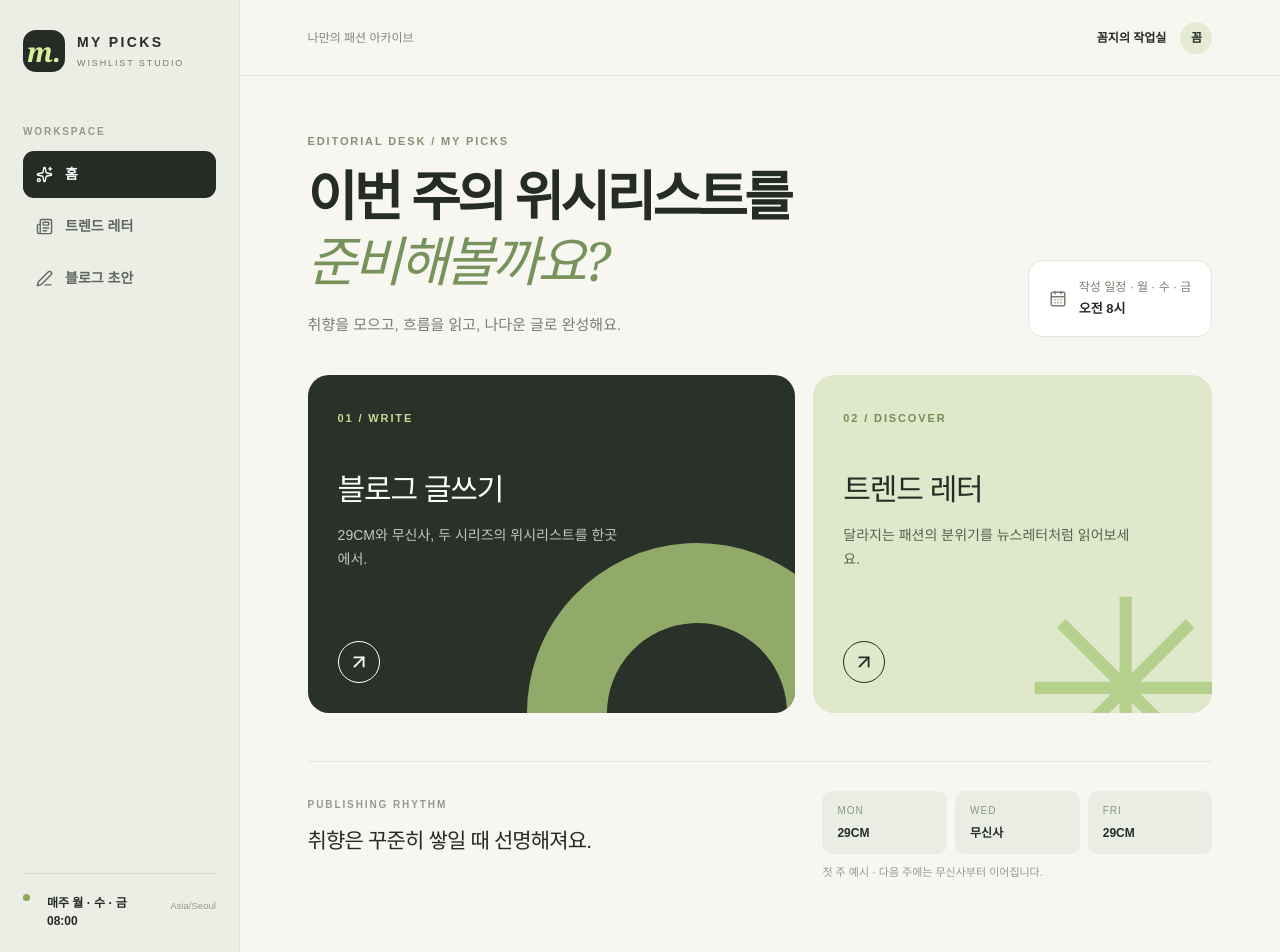
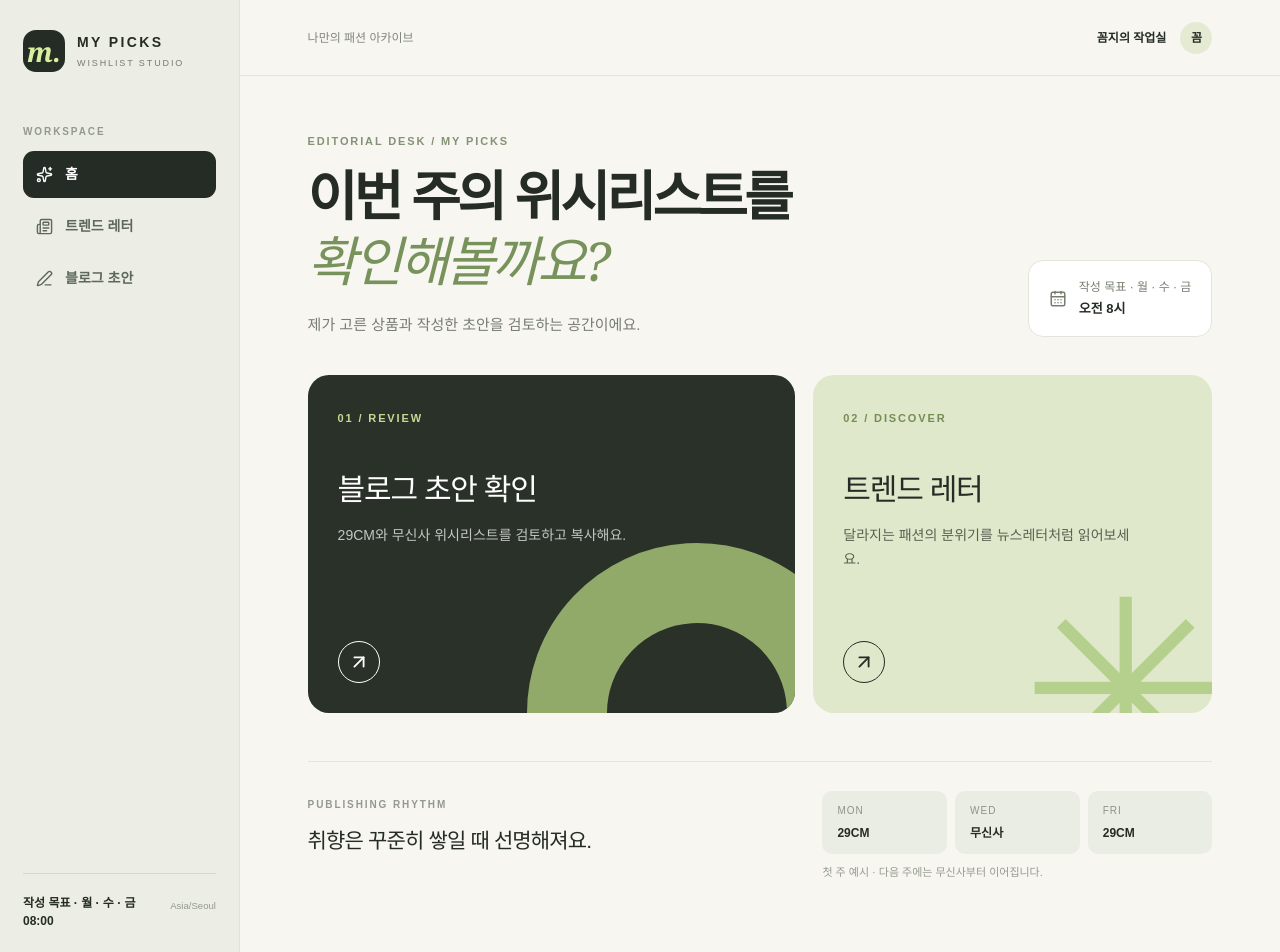
Before and after one commit to yoonnzz/wishlist, a Next.js app: page / in a window 1280 px wide. Shown: the top 952 px of the page. Built offline with nearby package versions, Linux system fonts and the light colour scheme.

Commit message:
Update Site source

```diff
--- a/app/mcp/route.ts
+++ b/app/mcp/route.ts
@@ -7,8 +7,26 @@ const tools = [
     inputSchema: { type: "object", properties: {}, additionalProperties: false },
   },
   {
+    name: "save_wishlist_product",
+    description: "Save one independently researched 29CM or Musinsa product before drafting. Check the live product page and brand/model identity first; prior models are rejected across stores unless the owner explicitly allowed reuse.",
+    inputSchema: {
+      type: "object",
+      properties: {
+        store: { type: "string", enum: ["29CM", "무신사"] },
+        brand: { type: "string" },
+        name: { type: "string" },
+        model: { type: "string" },
+        color: { type: "string" },
+        url: { type: "string" },
+        note: { type: "string" },
+      },
+      required: ["store", "brand", "name", "model", "url"],
+      additionalProperties: false,
+    },
+  },
+  {
     name: "save_wishlist_draft",
-    description: "Save one researched wishlist draft for the selected store, using only product IDs returned by read_wishlist_workspace. Duplicate models are rejected.",
+    description: "Save one researched wishlist draft for the selected store, using product IDs returned by read_wishlist_workspace or save_wishlist_product. Duplicate models are rejected.",
     inputSchema: {
       type: "object",
       properties: {
@@ -54,6 +72,7 @@ export async function POST(request: Request) {
   const args = input.params?.arguments ?? {};
   let response: Response;
   if (name === "read_wishlist_workspace") response = await getStudio();
+  else if (name === "save_wishlist_product") response = await postStudio(new Request(request.url, { method: "POST", headers: { "content-type": "application/json" }, body: JSON.stringify({ action: "product.add", ...args, allowReuse: false }) }));
   else if (name === "save_wishlist_draft") response = await postStudio(new Request(request.url, { method: "POST", headers: { "content-type": "application/json" }, body: JSON.stringify({ action: "post.create", ...args }) }));
   else if (name === "save_trend_letter") response = await postStudio(new Request(request.url, { method: "POST", headers: { "content-type": "application/json" }, body: JSON.stringify({ action: "letter.add", ...args }) }));
   else return Response.json({ jsonrpc: "2.0", id: input.id ?? null, error: { code: -32602, message: "Unknown tool" } }, { status: 400 });
--- a/app/page.tsx
+++ b/app/page.tsx
@@ -10,15 +10,15 @@ export default function Home() {
         <a href="/trends"><Newspaper size={17}/> 트렌드 레터</a>
         <a href="/posts"><PenLine size={17}/> 블로그 초안</a>
       </nav>
-      <div className="sidebar-foot"><span className="live-dot"/> 매주 월 · 수 · 금 08:00 <small>Asia/Seoul</small></div>
+      <div className="sidebar-foot">작성 목표 · 월 · 수 · 금 08:00 <small>Asia/Seoul</small></div>
     </aside>
     <main className="main-area">
       <header className="topbar"><span>나만의 패션 아카이브</span><span className="topbar-right">꼼지의 작업실 <span className="avatar">꼼</span></span></header>
       <div className="content-area">
         <div className="eyebrow">EDITORIAL DESK / MY PICKS</div>
-        <div className="heading-row"><div><h1>이번 주의 위시리스트를<br/><em>준비해볼까요?</em></h1><p>취향을 모으고, 흐름을 읽고, 나다운 글로 완성해요.</p></div><div className="date-box"><CalendarDays size={18}/><span>작성 일정 · 월 · 수 · 금<br/><strong>오전 8시</strong></span></div></div>
+        <div className="heading-row"><div><h1>이번 주의 위시리스트를<br/><em>확인해볼까요?</em></h1><p>제가 고른 상품과 작성한 초안을 검토하는 공간이에요.</p></div><div className="date-box"><CalendarDays size={18}/><span>작성 목표 · 월 · 수 · 금<br/><strong>오전 8시</strong></span></div></div>
         <div className="hero-grid">
-          <a className="feature-card dark" href="/posts"><div><span className="card-kicker">01 / WRITE</span><h2>블로그 글쓰기</h2><p>29CM와 무신사, 두 시리즈의 위시리스트를 한곳에서.</p></div><span className="circle-arrow"><ArrowUpRight size={22}/></span><span className="visual-arc"/></a>
+          <a className="feature-card dark" href="/posts"><div><span className="card-kicker">01 / REVIEW</span><h2>블로그 초안 확인</h2><p>29CM와 무신사 위시리스트를 검토하고 복사해요.</p></div><span className="circle-arrow"><ArrowUpRight size={22}/></span><span className="visual-arc"/></a>
           <a className="feature-card light" href="/trends"><div><span className="card-kicker">02 / DISCOVER</span><h2>트렌드 레터</h2><p>달라지는 패션의 분위기를 뉴스레터처럼 읽어보세요.</p></div><span className="circle-arrow"><ArrowUpRight size={22}/></span><span className="visual-asterisk">✳</span></a>
         </div>
         <section className="schedule-strip"><div><span className="side-label">PUBLISHING RHYTHM</span><h3>취향은 꾸준히 쌓일 때 선명해져요.</h3></div><div className="schedule-days"><span>MON <b>29CM</b></span><span>WED <b>무신사</b></span><span>FRI <b>29CM</b></span><small>첫 주 예시 · 다음 주에는 무신사부터 이어집니다.</small></div></section>
--- a/app/posts/page.tsx
+++ b/app/posts/page.tsx
@@ -14,7 +14,7 @@ export default function PostsPage() {
   const [error, setError] = useState("");
   const [notice, setNotice] = useState("");
   const [busy, setBusy] = useState(false);
-  const [section, setSection] = useState<"write" | "products" | "archive">("write");
+  const [section, setSection] = useState<"write" | "products" | "archive">("archive");
   const [productForm, setProductForm] = useState(emptyProduct);
   const [store, setStore] = useState<Store>("29CM");
   const [selectedIds, setSelectedIds] = useState<string[]>([]);
@@ -119,11 +119,11 @@ export default function PostsPage() {
 
   return <StudioShell active="posts">
     <div className="eyebrow">WRITE / WISHLIST SERIES</div>
-    <div className="page-head"><div><h1>블로그 초안</h1><p>29CM와 무신사의 아이템을 모아 나만의 위시리스트를 준비해요.</p></div><div className="schedule-pill">월 · 수 · 금 <strong>08:00</strong></div></div>
+    <div className="page-head"><div><h1>블로그 초안</h1><p>제가 고른 상품으로 작성한 글을 여기서 확인하고, 수정하거나 복사해 네이버 블로그에 올려주세요.</p></div><div className="schedule-pill">작성 목표 · 월 · 수 · 금 <strong>08:00</strong></div></div>
     <div className="tab-row" role="tablist" aria-label="블로그 작업">
-      <button className={section === "write" ? "selected" : ""} onClick={() => setSection("write")}>글 쓰기</button>
-      <button className={section === "products" ? "selected" : ""} onClick={() => setSection("products")}>상품 보관함 <span>{data?.products.length ?? 0}</span></button>
-      <button className={section === "archive" ? "selected" : ""} onClick={() => setSection("archive")}>초안 보관함 <span>{data?.posts.length ?? 0}</span></button>
+      <button className={section === "archive" ? "selected" : ""} onClick={() => setSection("archive")}>초안 확인 <span>{data?.posts.length ?? 0}</span></button>
+      <button className={section === "products" ? "selected" : ""} onClick={() => setSection("products")}>취향 알려주기</button>
+      <button className={section === "write" ? "selected" : ""} onClick={() => setSection("write")}>직접 작성</button>
     </div>
     {error && <div className="flash error" role="alert">{error}</div>}
     {notice && <div className="flash success" role="status">{notice}</div>}
@@ -136,13 +136,13 @@ export default function PostsPage() {
           {(["29CM", "무신사"] as Store[]).map((item) => <button key={item} disabled={Boolean(editingId)} className={store === item ? "active" : ""} onClick={() => { setStore(item); setSelectedIds([]); }}>{item}</button>)}
         </div>
         {editingId && <p className="hint">저장된 초안을 수정하고 있어요. 상품 구성은 그대로 유지됩니다.</p>}
-        {!editingId && <p className="hint">이번 시리즈에 넣을 상품을 골라주세요. 이미 글에 사용한 모델은 자동으로 제외돼요.</p>}
+        {!editingId && <p className="hint">직접 글을 쓰고 싶을 때만 사용하세요. 제가 작성하는 글의 상품은 따로 조사해 고릅니다.</p>}
         <div className="candidate-list">
           {candidates.length ? candidates.map((product) => <label className="candidate" key={product.id}>
             <input type="checkbox" disabled={Boolean(editingId)} checked={selectedIds.includes(product.id)} onChange={() => setSelectedIds((ids) => ids.includes(product.id) ? ids.filter((id) => id !== product.id) : [...ids, product.id])}/>
             <span><strong>{product.brand}</strong><small>{product.name}{product.color ? ` · ${product.color}` : ""}</small></span>
             <a href={product.url} target="_blank" rel="noopener noreferrer" aria-label={`${product.name} 상품 링크`} onClick={(event) => event.stopPropagation()}><ArrowUpRight size={16}/></a>
-          </label>) : <div className="empty-inline">아직 사용할 수 있는 {store} 상품이 없어요.<button onClick={() => setSection("products")}>상품 추가하기 <ArrowUpRight size={14}/></button></div>}
+          </label>) : <div className="empty-inline">직접 작성에 사용할 {store} 상품이 없어요. 이 화면은 선택 사항입니다.<button onClick={() => setSection("products")}>참고 상품 남기기 <ArrowUpRight size={14}/></button></div>}
         </div>
       </section>
       <section className="panel writing-panel">
@@ -159,7 +159,8 @@ export default function PostsPage() {
     </div>}
 
     {data && section === "products" && <div className="work-grid">
-      <section className="panel"><div className="panel-heading"><div><span className="eyebrow">MY TASTE</span><h2>상품 추가</h2></div><Plus size={22}/></div>
+      <section className="panel"><div className="panel-heading"><div><span className="eyebrow">MY TASTE</span><h2>좋아하는 상품 예시</h2></div><Plus size={22}/></div>
+        <p className="hint">취향을 알려주고 싶을 때만 남겨주세요. 매번 상품을 추가할 필요는 없어요.</p>
         <form onSubmit={addProduct} className="stacked-form">
           <label className="field-label">쇼핑몰<select className="text-field" value={productForm.store} onChange={(event) => setProductForm({ ...productForm, store: event.target.value as Store })}><option>29CM</option><option>무신사</option></select></label>
           <div className="two-fields"><label className="field-label">브랜드<input className="text-field" value={productForm.brand} onChange={(event) => setProductForm({ ...productForm, brand: event.target.value })} required/></label><label className="field-label">모델명 / 품번<input className="text-field" value={productForm.model} onChange={(event) => setProductForm({ ...productForm, model: event.target.value })} required/></label></div>
@@ -171,8 +172,8 @@ export default function PostsPage() {
           <button className="primary-button" disabled={busy}><Plus size={16}/> 상품 저장</button>
         </form>
       </section>
-      <section className="panel"><div className="panel-heading"><div><span className="eyebrow">SAVED PIECES</span><h2>저장된 상품</h2></div><span className="count-chip">{data.products.length}개</span></div>
-        {data.products.length ? <div className="saved-list">{data.products.map((product) => <div className="saved-item" key={product.id}><div><span className="mini-store">{product.store}</span> <strong>{product.brand}</strong><p>{product.name}{product.color ? ` · ${product.color}` : ""}</p><small>{product.usedInPostId ? "이미 글에 사용함" : "다음 글에 사용 가능"}</small></div><a href={product.url} target="_blank" rel="noopener noreferrer" aria-label="상품 페이지 열기"><ArrowUpRight size={17}/></a></div>)}</div> : <div className="empty-inline">왼쪽에서 첫 번째 상품을 저장해 주세요.</div>}
+      <section className="panel"><div className="panel-heading"><div><span className="eyebrow">SAVED PIECES</span><h2>참고 상품</h2></div><span className="count-chip">{data.products.length}개</span></div>
+        {data.products.length ? <div className="saved-list">{data.products.map((product) => <div className="saved-item" key={product.id}><div><span className="mini-store">{product.store}</span> <strong>{product.brand}</strong><p>{product.name}{product.color ? ` · ${product.color}` : ""}</p><small>{product.usedInPostId ? "이미 글에 사용함" : "취향 참고용"}</small></div><a href={product.url} target="_blank" rel="noopener noreferrer" aria-label="상품 페이지 열기"><ArrowUpRight size={17}/></a></div>)}</div> : <div className="empty-inline">좋아하는 상품 예시가 있다면 남겨주세요. 없어도 됩니다.</div>}
       </section>
       <section className="panel full"><div className="panel-heading"><div><span className="eyebrow">VOICE GUIDE</span><h2>말투와 취향 기준</h2></div></div>
         <p className="hint">보내주신 블로그 글 3편을 바탕으로 초안에 참고할 기준입니다. 원하는 표현과 피하고 싶은 표현을 덧붙여 주세요.</p>
@@ -184,7 +185,7 @@ export default function PostsPage() {
 
     {data && section === "archive" && <section className="panel archive-panel">
       <div className="panel-heading"><div><span className="eyebrow">DRAFT LIBRARY</span><h2>초안 보관함</h2></div><span className="count-chip">{data.posts.length}편</span></div>
-      {data.posts.length ? <div className="archive-list">{data.posts.map((post) => <article className="archive-card" key={post.id}><div className="archive-meta"><span>{post.store}</span><span>{post.status === "done" ? "사용 완료" : "검토 전"}</span><time>{post.createdAt.slice(0,10)}</time></div><h3>{post.title}</h3><p>{post.body.slice(0,150)}{post.body.length > 150 ? "…" : ""}</p><div className="archive-actions"><button onClick={() => editPost(post)}>수정하기</button><button onClick={async () => { await navigator.clipboard.writeText(`${post.title}\n\n${post.body}`); setNotice("제목과 본문을 복사했어요."); }}><Clipboard size={15}/> 복사하기</button>{post.status !== "done" && <button onClick={() => markDone(post)} disabled={busy}><Check size={15}/> 사용 완료</button>}</div></article>)}</div> : <div className="empty-inline">저장된 초안이 없어요. 글 쓰기에서 첫 초안을 만들어보세요.</div>}
+      {data.posts.length ? <div className="archive-list">{data.posts.map((post) => <article className="archive-card" key={post.id}><div className="archive-meta"><span>{post.store}</span><span>{post.status === "done" ? "사용 완료" : "검토 전"}</span><time>{post.createdAt.slice(0,10)}</time></div><h3>{post.title}</h3><p>{post.body.slice(0,150)}{post.body.length > 150 ? "…" : ""}</p><div className="archive-actions"><button onClick={() => editPost(post)}>수정하기</button><button onClick={async () => { await navigator.clipboard.writeText(`${post.title}\n\n${post.body}`); setNotice("제목과 본문을 복사했어요."); }}><Clipboard size={15}/> 복사하기</button>{post.status !== "done" && <button onClick={() => markDone(post)} disabled={busy}><Check size={15}/> 사용 완료</button>}</div></article>)}</div> : <div className="empty-inline">아직 저장된 초안이 없어요. 자동 작성 일정은 현재 연결 전입니다. 취향 정보는 ‘취향 알려주기’에 남길 수 있어요.</div>}
     </section>}
   </StudioShell>;
 }
--- a/components/studio-shell.tsx
+++ b/components/studio-shell.tsx
@@ -11,7 +11,7 @@ export function StudioShell({ active, children }: { active: "home" | "trends" |
         <a className={active === "trends" ? "active" : ""} href="/trends"><Newspaper size={17}/> 트렌드 레터</a>
         <a className={active === "posts" ? "active" : ""} href="/posts"><PenLine size={17}/> 블로그 초안</a>
       </nav>
-      <div className="sidebar-foot"><ShoppingBag size={16}/><div>29CM × 무신사<small>매주 월 · 수 · 금 08:00</small></div></div>
+      <div className="sidebar-foot"><ShoppingBag size={16}/><div>29CM × 무신사<small>작성 목표 · 월 · 수 · 금 08:00</small></div></div>
     </aside>
     <main className="main-area">
       <header className="topbar"><span>나만의 패션 아카이브</span><span className="topbar-right">꼼지의 작업실 <span className="avatar">꼼</span></span></header>
```
Also changed, not shown: 2 other files (tests, documents, lock files or other folders).
